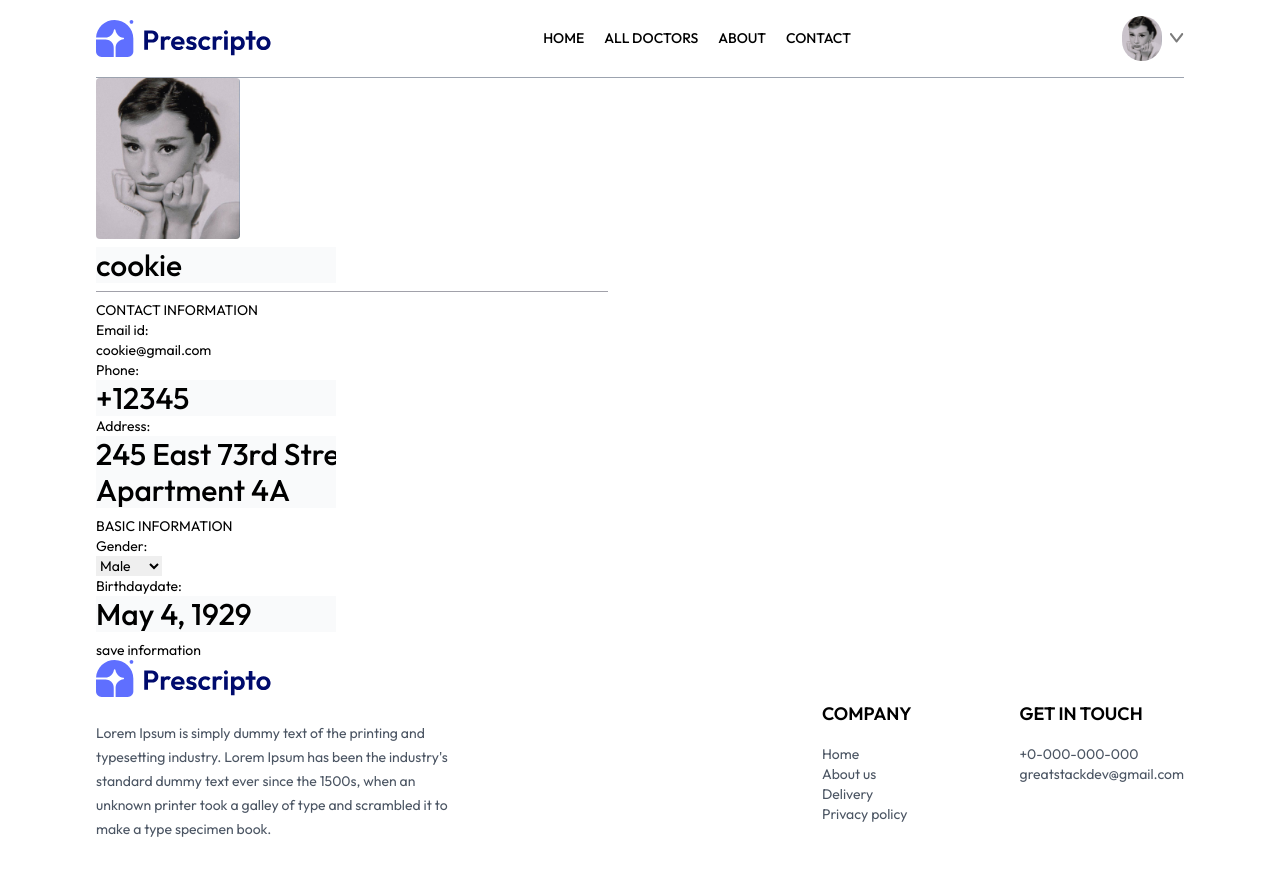
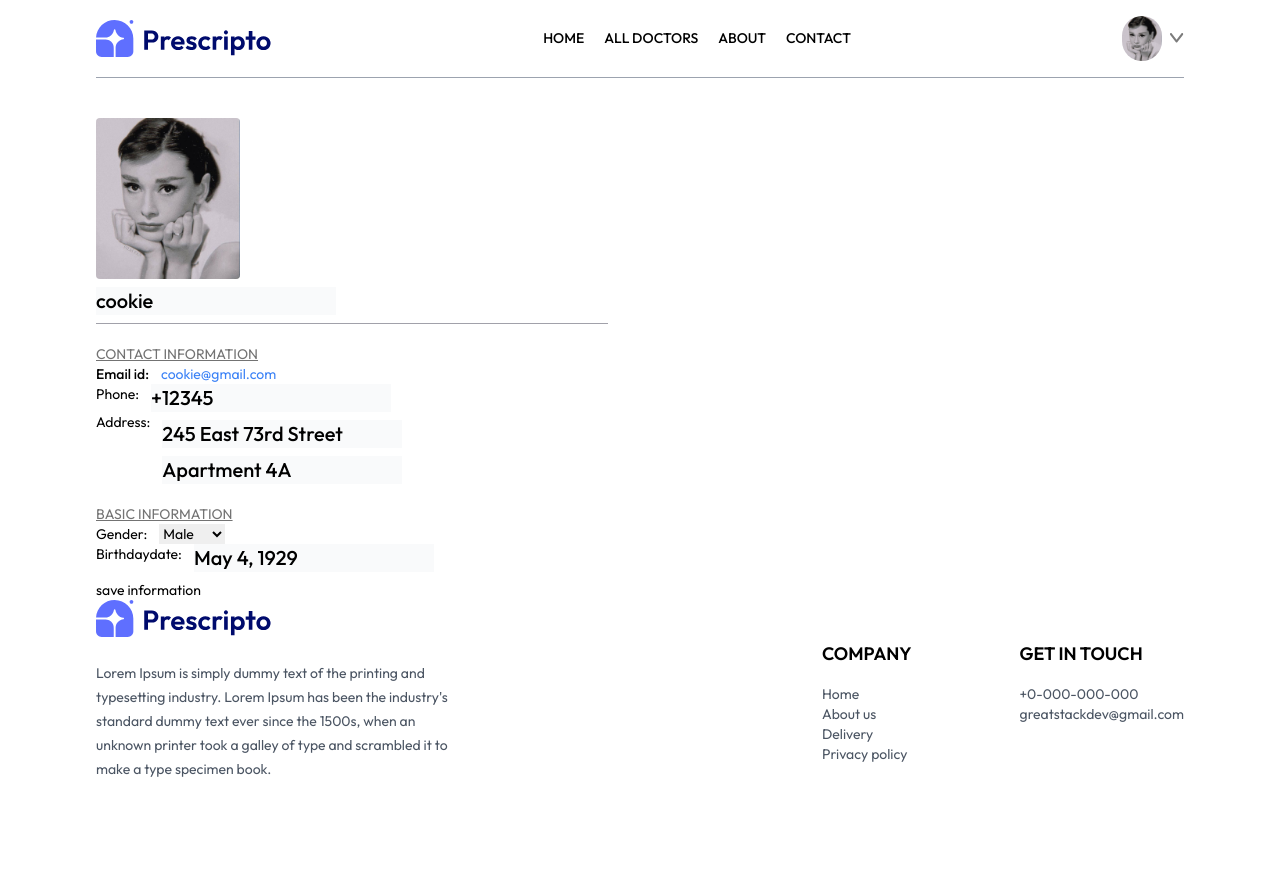
Before and after one commit to Maryiamreda/prescripto, a React (Vite) app: page /my-profile in a window 1280 px wide. Both pictures are taken after a click on the button "Edit". After the commit the page ends 813 px from the top, so only its background shows below. Built offline with nearby package versions, Linux system fonts and the light colour scheme.

Commit message:
edit profile

```diff
--- a/src/pages/MyProfile.tsx
+++ b/src/pages/MyProfile.tsx
@@ -17,12 +17,12 @@ const ProfilePage = () => {
     })
     const [isEdit, setIsEdit] = useState(false)
     return (
-        <div className="max-w-lg flex flex-col gap-2 text-sm text-start">
+        <div className="max-w-lg mt-10 flex flex-col gap-2 text-sm text-start">
             <img className="w-36 rounded" src={userData.image} />
             {
                 isEdit ?
                     <input
-                        className="bg-gray-50 text-3xl font-medium max-w-60"
+                        className="bg-gray-50 text-xl font-medium max-w-60"
                         type="text"
                         value={userData.name}
                         onChange={e => setUserData(prev => ({ ...prev, name: e.target.value }))}
@@ -32,35 +32,35 @@ const ProfilePage = () => {
 
             }
             <hr className="bg-zinc-400 h-[1px] border-none" />
-            <div>
-                <h2>CONTACT INFORMATION</h2>
-                <div>
-                    <h3>Email id:</h3>
-                    <p>{userData.email}</p>
+            <div >
+                <h2 className="text-neutral-500 underline mt-3">CONTACT INFORMATION</h2>
+                <div className="flex gap-3">
+                    <h3 className="font-medium">Email id:</h3>
+                    <p className="text-blue-500">{userData.email}</p>
                 </div>
-                <div>
+                <div className="flex gap-3">
                     <h3>Phone:</h3>
                     {
                         isEdit ?
                             <input
-                                className="bg-gray-50 text-3xl font-medium max-w-60"
+                                className="bg-gray-50 text-xl font-medium max-w-60"
 
                                 type="text"
                                 value={userData.phone}
                                 onChange={e => setUserData(prev => ({ ...prev, phone: e.target.value }))}
                             />
                             :
-                            <p>{userData.phone}</p>
+                            <p className="text-blue-400">{userData.phone}</p>
                     }
 
                 </div>
-                <div>
+                <div className="flex gap-3 ">
                     <h3>Address:</h3>
                     {
                         isEdit ?
-                            <div>
+                            <div className="flex flex-col gap-2 mt-2 ">
                                 <input
-                                    className="bg-gray-50 text-3xl font-medium max-w-60"
+                                    className="bg-gray-50 text-xl font-medium max-w-60"
 
                                     type="text"
                                     value={userData.address.line1}
@@ -72,9 +72,9 @@ const ProfilePage = () => {
                                         }
                                     }))}
                                 />
-                                <br />
+
                                 <input
-                                    className="bg-gray-50 text-3xl font-medium max-w-60"
+                                    className="bg-gray-50 text-xl font-medium max-w-60"
 
                                     type="text"
                                     value={userData.address.line2}
@@ -88,17 +88,20 @@ const ProfilePage = () => {
                                 />
                             </div>
                             :
-                            <p>
-                                {userData.address.line1}
-                                <br />
-                                {userData.address.line2}
-                            </p>
+                            <div className="flex flex-col gap-1">
+                                <p>                                {userData.address.line1}
+                                </p>
+
+                                <p>{userData.address.line2}</p>
+
+
+                            </div>
                     }
                 </div>
             </div>
             <div>
-                <h2>BASIC INFORMATION</h2>
-                <div>
+                <h2 className="text-neutral-500 underline mt-3">BASIC INFORMATION</h2>
+                <div className="flex gap-3">
                     <h3>Gender:</h3>
                     {
                         isEdit ?
@@ -116,12 +119,12 @@ const ProfilePage = () => {
                     }
 
                 </div>
-                <div>
+                <div className="flex gap-3">
                     <h3>Birthdaydate:</h3>
                     {
                         isEdit ?
                             <input
-                                className="bg-gray-50 text-3xl font-medium max-w-60"
+                                className="bg-gray-50 text-xl font-medium max-w-60"
 
                                 type="text"
                                 value={userData.dob}
```
